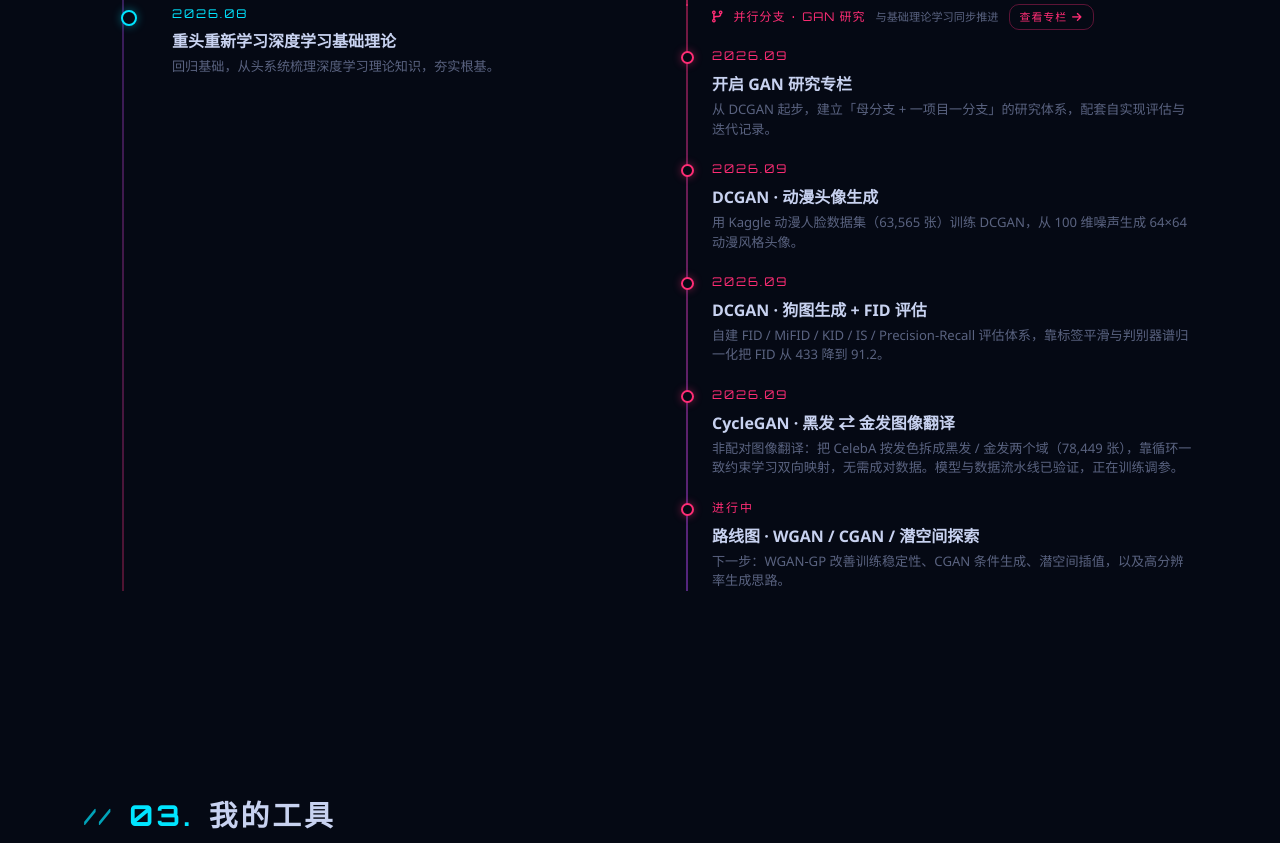
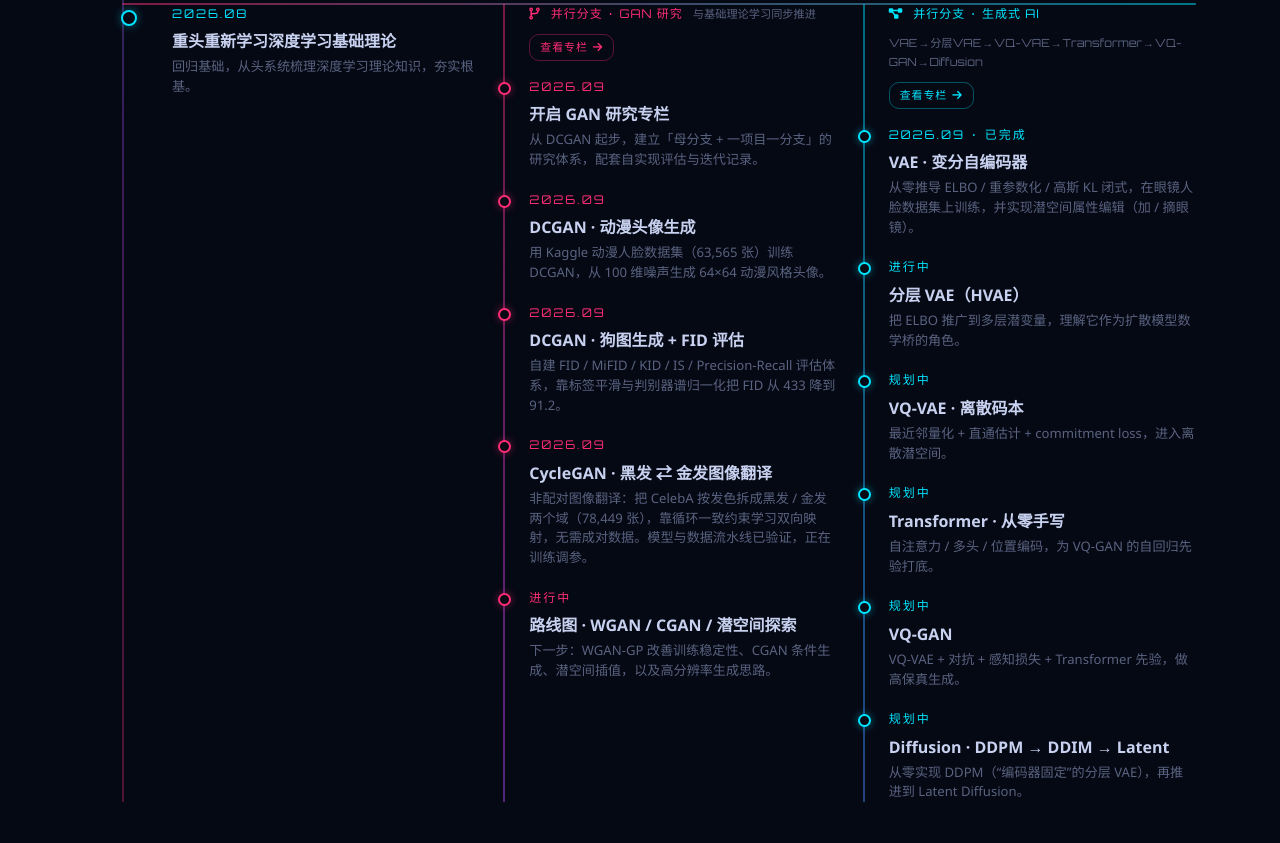
Before and after one commit to lucky-money-account/lucky-money-account.github.io, a plain HTML site: page index.html in a window 1280 px wide. Shown: the part 1976-2819 px from the top of the page. Drawn offline with Linux system fonts and the light colour scheme; animation ran at ten frames a second.

Commit message:
timeline: add generative-AI track (VAE -> HVAE -> VQ-VAE -> Transformer -> VQ-GAN -> Diffusion)

```diff
--- a/index.html
+++ b/index.html
@@ -184,22 +184,20 @@
         .tl-title { font-size: 1rem; font-weight: 600; margin-bottom: 2px; color: var(--text); }
         .tl-desc { font-size: 0.82rem; color: var(--text-dim); line-height: 1.5; }
 
-        /* ── TIMELINE: 分叉（从头学习 ⇄ GAN 研究，两条并行轨） ── */
+        /* ── TIMELINE: 分叉（从头学习 ⇄ GAN 研究 ⇄ 生成式 AI，三条并行轨） ── */
         .tl-fork-wrap {
             position: relative;
             display: grid;
-            grid-template-columns: minmax(0, 1fr) minmax(0, 1fr);
-            column-gap: 32px;
+            grid-template-columns: repeat(3, minmax(0, 1fr));
+            column-gap: 26px;
             padding-top: 34px;
         }
-        .tl-fork-wrap::after {              /* 分叉连线：主线 → GAN 轨 */
+        .tl-fork-wrap::after {              /* 分叉连线：主线 → 各分支轨 */
             content: ''; position: absolute;
-            left: -22px; top: 12px;
-            width: calc(50% + 38px); height: 22px;
-            border-top: 2px solid var(--pink);
-            border-right: 2px solid var(--pink);
-            border-top-right-radius: 16px;
-            opacity: 0.6;
+            left: -22px; top: 33px;
+            width: calc(100% + 22px); height: 2px;
+            background: linear-gradient(90deg, var(--pink), var(--cyan));
+            opacity: 0.5; border-radius: 2px;
         }
         .tl-fork-col--gan { position: relative; }
         .tl-fork-col--gan::before {         /* GAN 轨竖线 */
@@ -208,6 +206,18 @@
             width: 2px; background: linear-gradient(to bottom, var(--pink), var(--purple));
             opacity: 0.45;
         }
+        .tl-fork-col--gen { position: relative; }
+        .tl-fork-col--gen::before {         /* 生成式轨竖线 */
+            content: ''; position: absolute;
+            left: 0; top: 0; bottom: 0;
+            width: 2px; background: linear-gradient(to bottom, var(--cyan), var(--blue));
+            opacity: 0.45;
+        }
+        .tl-fork-col--gen .tl-fork-head { color: var(--cyan); }
+        .tl-fork-col--gen .tl-fork-link { color: var(--cyan); border-color: rgba(0, 229, 255, 0.35); }
+        .tl-fork-col--gen .tl-fork-link:hover { border-color: var(--cyan); box-shadow: 0 0 12px rgba(0, 229, 255, 0.25); }
+        .tl-fork-col--gen .tl-fork-item::before { border-color: var(--cyan); box-shadow: 0 0 8px rgba(0, 229, 255, 0.45); }
+        .tl-fork-col--gen .tl-fork-item .tl-date { color: var(--cyan); }
         .tl-fork-head {
             display: flex; align-items: center; gap: 10px; flex-wrap: wrap;
             padding-left: 26px;
@@ -241,13 +251,22 @@
             .tl-item::before { left: -18px; width: 10px; height: 10px; }
             .tl-fork-wrap { grid-template-columns: minmax(0, 1fr); row-gap: 24px; padding-top: 0; }
             .tl-fork-wrap::after { display: none; }
-            .tl-fork-col--gan { margin-left: 24px; }
+            .tl-fork-col--gan, .tl-fork-col--gen { margin-left: 24px; }
             .tl-fork-col--gan::after {      /* 窄屏改为上下堆叠，用肘形连线衔接 */
                 content: ''; position: absolute;
                 left: -41px; top: -24px;
                 width: 41px; height: 24px;
                 border-left: 2px solid var(--pink);
                 border-bottom: 2px solid var(--pink);
+                border-bottom-left-radius: 16px;
+                opacity: 0.6;
+            }
+            .tl-fork-col--gen::after {
+                content: ''; position: absolute;
+                left: -41px; top: -24px;
+                width: 41px; height: 24px;
+                border-left: 2px solid var(--cyan);
+                border-bottom: 2px solid var(--cyan);
                 border-bottom-left-radius: 16px;
                 opacity: 0.6;
             }
@@ -777,6 +796,44 @@
                                 <div class="tl-desc">下一步：WGAN-GP 改善训练稳定性、CGAN 条件生成、潜空间插值，以及高分辨率生成思路。</div>
                             </div>
                         </div>
+                        <div class="tl-fork-col tl-fork-col--gen">
+                            <div class="tl-fork-head">
+                                <i class="fas fa-diagram-project"></i>
+                                <span>并行分支 · 生成式 AI</span>
+                                <em>VAE → 分层VAE → VQ-VAE → Transformer → VQ-GAN → Diffusion</em>
+                                <a href="https://github.com/lucky-money-account/repository_for_machine_learning/tree/VAE" target="_blank" class="tl-fork-link">查看专栏 <i class="fas fa-arrow-right"></i></a>
+                            </div>
+                            <div class="tl-fork-item">
+                                <div class="tl-date">2026.09 · 已完成</div>
+                                <div class="tl-title">VAE · 变分自编码器</div>
+                                <div class="tl-desc">从零推导 ELBO / 重参数化 / 高斯 KL 闭式，在眼镜人脸数据集上训练，并实现潜空间属性编辑（加 / 摘眼镜）。</div>
+                            </div>
+                            <div class="tl-fork-item">
+                                <div class="tl-date">进行中</div>
+                                <div class="tl-title">分层 VAE（HVAE）</div>
+                                <div class="tl-desc">把 ELBO 推广到多层潜变量，理解它作为扩散模型数学桥的角色。</div>
+                            </div>
+                            <div class="tl-fork-item">
+                                <div class="tl-date">规划中</div>
+                                <div class="tl-title">VQ-VAE · 离散码本</div>
+                                <div class="tl-desc">最近邻量化 + 直通估计 + commitment loss，进入离散潜空间。</div>
+                            </div>
+                            <div class="tl-fork-item">
+                                <div class="tl-date">规划中</div>
+                                <div class="tl-title">Transformer · 从零手写</div>
+                                <div class="tl-desc">自注意力 / 多头 / 位置编码，为 VQ-GAN 的自回归先验打底。</div>
+                            </div>
+                            <div class="tl-fork-item">
+                                <div class="tl-date">规划中</div>
+                                <div class="tl-title">VQ-GAN</div>
+                                <div class="tl-desc">VQ-VAE + 对抗 + 感知损失 + Transformer 先验，做高保真生成。</div>
+                            </div>
+                            <div class="tl-fork-item">
+                                <div class="tl-date">规划中</div>
+                                <div class="tl-title">Diffusion · DDPM → DDIM → Latent</div>
+                                <div class="tl-desc">从零实现 DDPM（“编码器固定”的分层 VAE），再推进到 Latent Diffusion。</div>
+                            </div>
+                        </div>
                     </div>
                 </div>
             </div>
```
